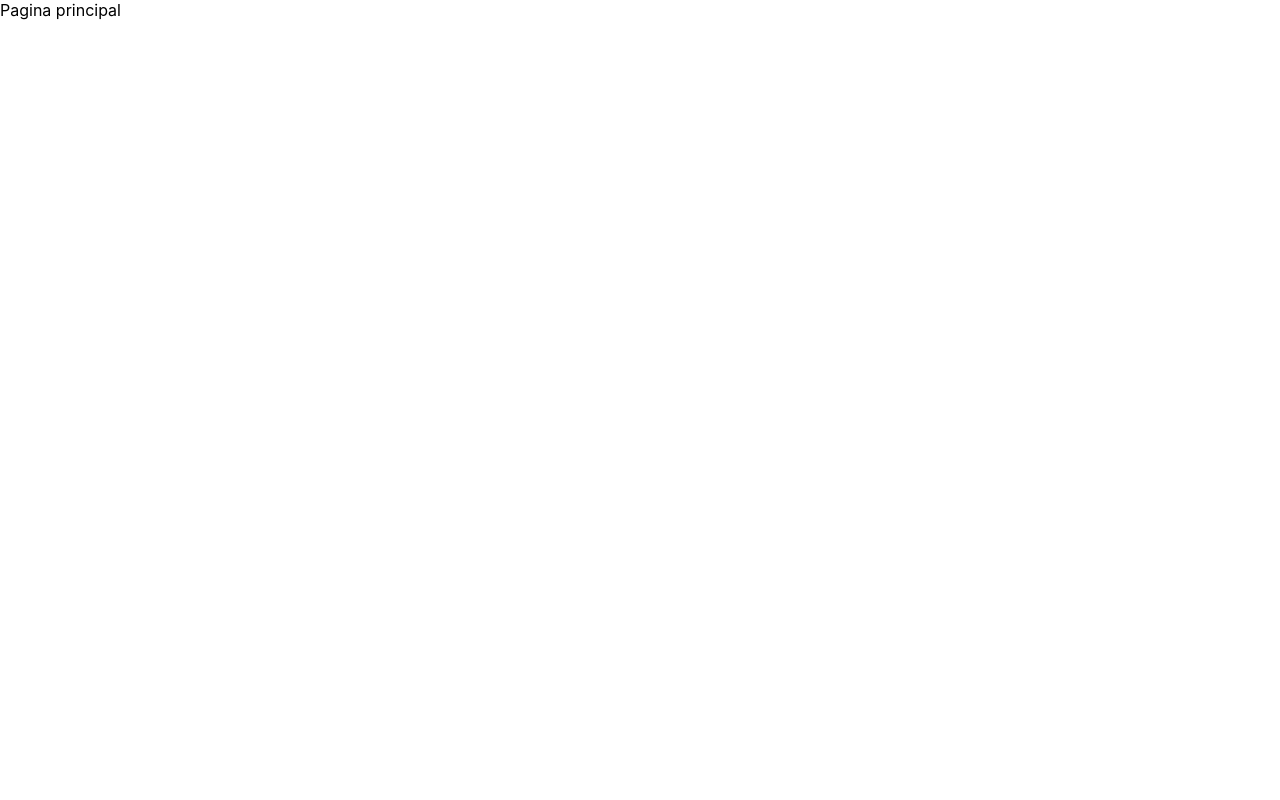
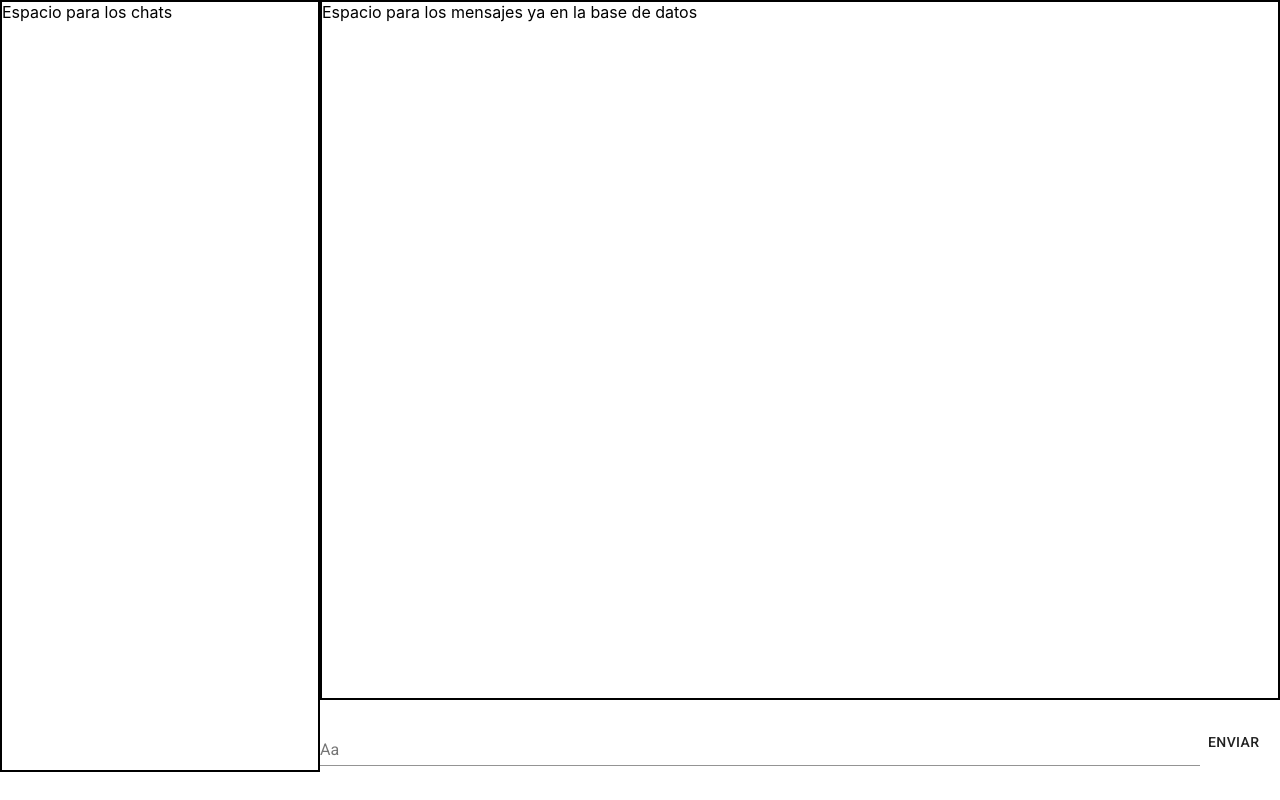
Before and after one commit to k-garrido/chat-app-client, a React (Create React App) app: page / in a window 1280 px wide. Built offline with nearby package versions, Linux system fonts and the light colour scheme.

Commit message:
diseño base del chat principal

```diff
--- a/src/App.jsx
+++ b/src/App.jsx
@@ -1,6 +1,7 @@
 import React from "react";
 import { BrowserRouter as Router, Switch, Route, Link } from "react-router-dom"
 import SingInOut from "./views/SingInUp";
+import MainChat from "./views/MainChat";
 
 function App() {
   return (
@@ -11,7 +12,7 @@ function App() {
             <SingInOut />
           </Route>
           <Route path = "/">
-            Pagina principal
+            <MainChat />
           </Route>
         </Switch>
       </div>
--- /dev/null
+++ b/src/views/MainChat.jsx
@@ -0,0 +1,53 @@
+import { Grid, Box, TextField, Button, makeStyles } from "@material-ui/core";
+import React, { useState } from "react";
+
+const useStyle = makeStyles({
+  chatList: {
+    height: "96vh",
+  },
+  messages: {
+    height: "87vh",
+  },
+});
+const MainChat = () => {
+  const [body, setBody] = useState({ chatText: "" });
+  const classes = useStyle();
+  const handleChange = (e) => {
+    setBody({
+      ...body,
+      [e.target.name]: e.target.value,
+    });
+  };
+
+  return (
+      <Grid container direction="row" alignItems="stretch">
+        <Grid item md={3}>
+          <Box border={2} className={classes.chatList}> Espacio para los chats </Box>
+        </Grid>
+        <Grid item container md={9} direction="row">
+          <Grid item md={12}>
+            <Box border={2} className={classes.messages}>
+              Espacio para los mensajes ya en la base de datos
+            </Box>
+          </Grid>
+          <Grid item container md={12} direction="row" alignItems="center">
+            <Grid item md={11}>
+              <TextField
+                id="InputText"
+                label="Aa"
+                name="chatText"
+                fullWidth
+                value={body.chatText}
+                onChange={handleChange}
+              />
+            </Grid>
+            <Grid item md={1}>
+              <Button>Enviar</Button>
+            </Grid>
+          </Grid>
+        </Grid>
+      </Grid>
+  );
+};
+
+export default MainChat;
--- a/src/views/SingInUp.jsx
+++ b/src/views/SingInUp.jsx
@@ -1,6 +1,6 @@
 import React from "react";
 import PropTypes from "prop-types";
-import { Tabs, Tab, Typography, Box } from "@material-ui/core";
+import { Tabs, Tab, Box } from "@material-ui/core";
 import SignIn from "../components/SignIn";
 import SignUp from "../components/SignUp";
 
```
